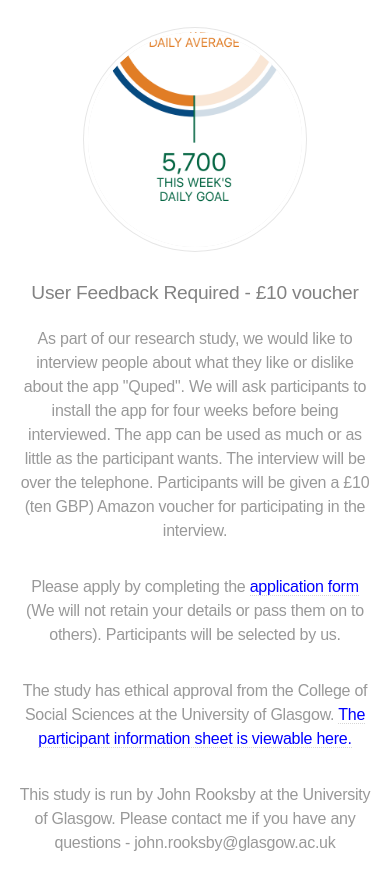
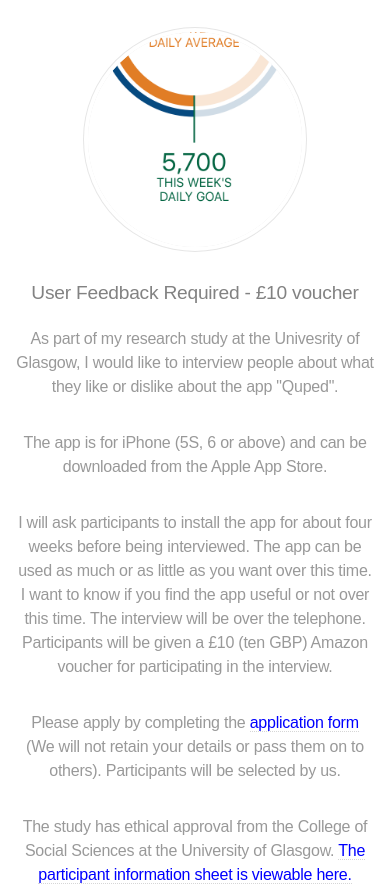
Before and after one commit to sumgroup/sumgroup.github.io, a plain HTML site: page quped/apply.html in a window 390 px wide. Shown: the top 890 px of the page. Drawn offline with Linux system fonts and the light colour scheme.

Commit message:
changes to text (specifying iPhone required)

```diff
--- a/quped/apply.html
+++ b/quped/apply.html
@@ -26,7 +26,9 @@
 
 					<div class="content">
 						<h3>User Feedback Required - £10 voucher</h3>
-						<p>As part of our research study, we would like to interview people about what they like or dislike about the app "Quped". We will ask participants to install the app for four weeks before being interviewed. The app can be used as much or as little as the participant wants.
+						<p>As part of my research study at the Univesrity of Glasgow, I would like to interview people about what they like or dislike about the app "Quped". </p>
+						<p>The app is for iPhone (5S, 6 or above) and can be downloaded from the Apple App Store.
+						<p>I will ask participants to install the app for about four weeks before being interviewed. The app can be used as much or as little as you want over this time. I want to know if you find the app useful or not over this time.
 						The interview will be over the telephone. Participants will be given a £10 (ten GBP) Amazon voucher for participating in the interview.</p>
 						<p>Please apply by completing the <a class="bright" href="https://docs.google.com/forms/d/1Eqv69zRxSk0VgMeZjVuN6u8P17Hn2QxilO7AHPp4KAs/viewform">application form</a> (We will not retain your details or pass them on to others). Participants will be selected by us.</p>
 						<p>The study has ethical approval from the College of Social Sciences at the University of Glasgow. <a class="bright" href="quped_information.pdf">The participant information sheet is viewable here.</a></p>
```
